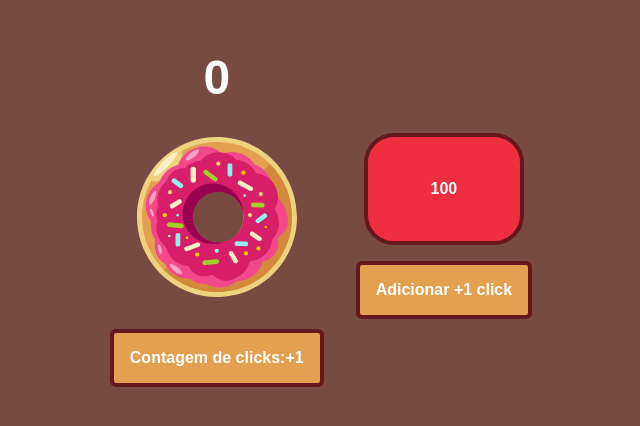
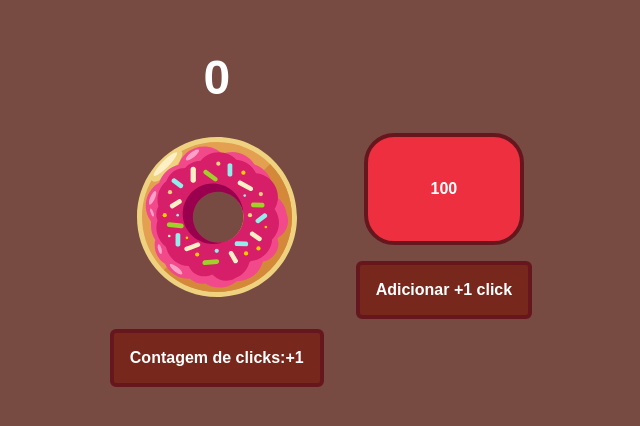
Before and after one commit to MiguelGalhardoLima/Clicker, a website: page index.html in a window 1280 px wide. Shown: the part 166-592 px from the top of the page, without its empty margins (319-959 px from the left). Drawn offline with Linux system fonts and the light colour scheme.

Commit message:
Add files via upload

```diff
--- a/style.css
+++ b/style.css
@@ -107,7 +107,7 @@ div>p {
 }
 
 .contagemClass {
-    background-color: #E2A050;
+    background-color: #77271c;
     margin: 1rem 0px;
     padding: 1rem;
     border: #66171e solid 4px;
```
